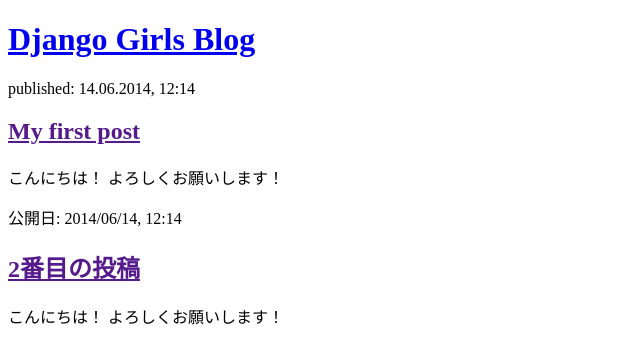
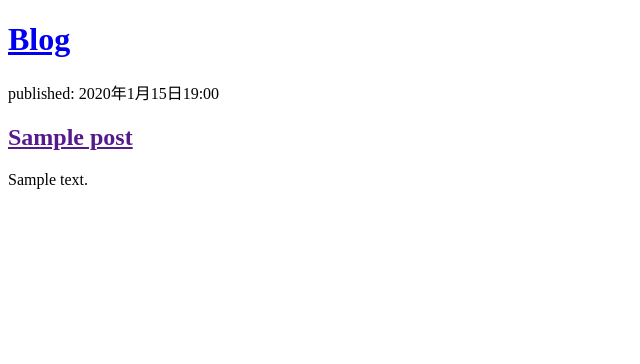
Before and after one commit to Jouji-Tomori/my-first-blog-2, a Django app: page / in a window 1280 px wide. Shown: the top 364 px of the page, without its empty margins (0-640 px from the left). Run offline with Django 4.2, Linux system fonts and the light colour scheme; tables that the repository leaves empty hold one stand-in row (values such as "Sample post").

Commit message:
Modified templates to display posts from database.

```diff
--- a/blog/templates/blog/post_list.html
+++ b/blog/templates/blog/post_list.html
@@ -2,23 +2,19 @@
 <html lang="en">
     <head>
         <meta charset="UTF-8">
-        <title>Django Girls blog</title>
+        <title>blog</title>
     </head>
     <body>
         <div>
-            <h1><a href="/">Django Girls Blog</a></h1>
+            <h1><a href="/">Blog</a></h1>
         </div>
 
-        <div>
-            <p>published: 14.06.2014, 12:14</p>
-            <h2><a href="">My first post</a></h2>
-            <p>こんにちは！ よろしくお願いします！ </p>
-        </div>
+        {% for post in posts %}
+            <div>
+                <p>published: {{ post.published_date }}</p>
+                <h2><a href="">{{ post.title }}</a></h2>
+                <p>{{ post.text|linebreaksbr }}</p>
+            </div>
+        {% endfor %}
 
-        <div>
-            <p>公開日: 2014/06/14, 12:14</p>
-            <h2><a href="">2番目の投稿</a></h2>
-            <p> こんにちは！ よろしくお願いします！ </p>
-        </div>
-    </body>
 </html>
--- a/blog/views.py
+++ b/blog/views.py
@@ -1,6 +1,9 @@
 from django.shortcuts import render
+from .models import Post
+from django.utils import timezone
 
 # Create your views here.
 
 def post_list(request):
-    return render(request, 'blog/post_list.html', {})
+    posts = Post.objects.filter(published_date__lte=timezone.now()).order_by('published_date')
+    return render(request, 'blog/post_list.html', {'posts': posts})
```
